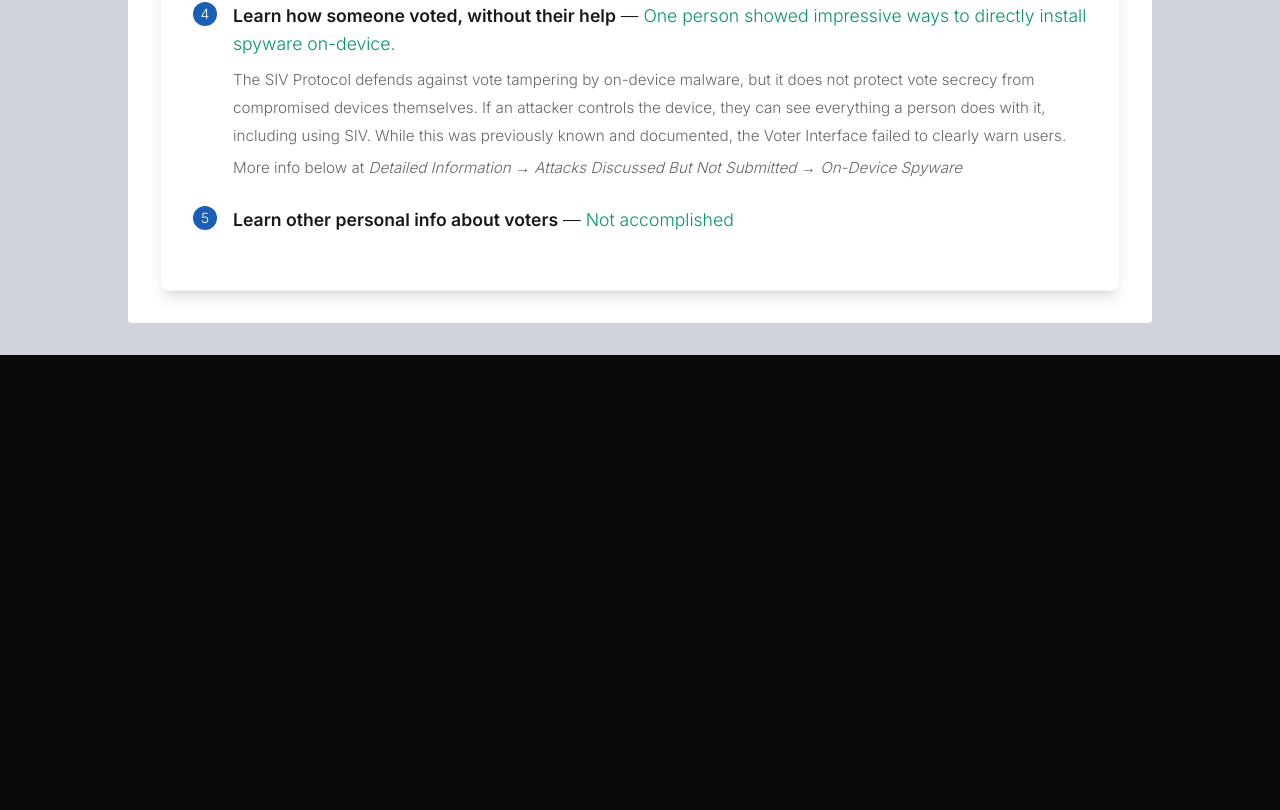
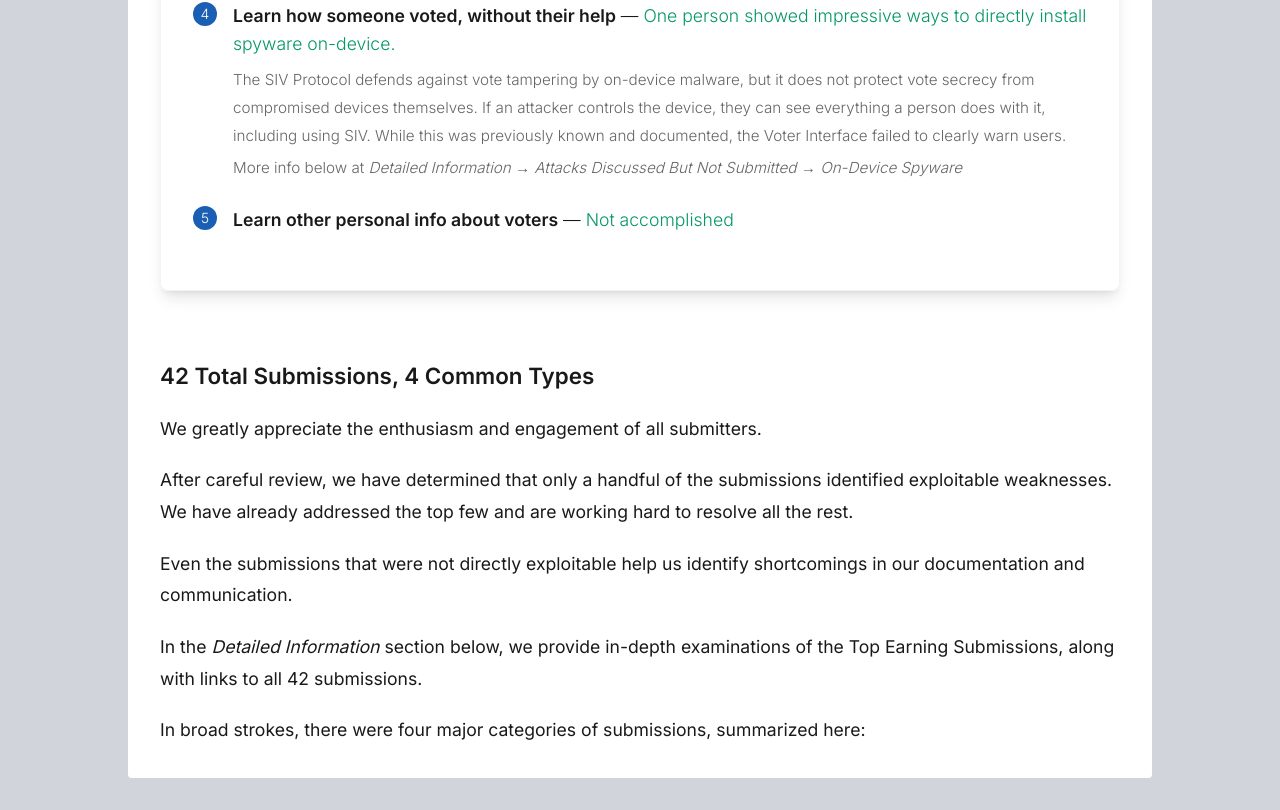
Before and after one commit to siv-org/hack.siv.org, a Next.js app: page /reports/2024defcon in a window 1280 px wide. Shown: the part 2081-2891 px from the top of the page. Before the commit the page ends 2436 px from the top, so only its background shows below. Built offline with nearby package versions, Linux system fonts and the light colour scheme.

Commit message:
Report: Import next 15 lines, already markdown

```diff
--- a/app/reports/2024defcon/content.mdx
+++ b/app/reports/2024defcon/content.mdx
@@ -43,3 +43,18 @@ In August 2024, we were allowed to bring our technology to the [Voting Village](
 We invited security researchers & engineers in-person and online to attempt to find novel vulnerabilities in SIV to:
 
 <AttacksInvitedList />
+
+<br />
+<br />
+
+### 42 Total Submissions, 4 Common Types
+
+We greatly appreciate the enthusiasm and engagement of all submitters.
+
+After careful review, we have determined that only a handful of the submissions identified exploitable weaknesses. We have already addressed the top few and are working hard to resolve all the rest.
+
+Even the submissions that were not directly exploitable help us identify shortcomings in our documentation and communication.
+
+In the _Detailed Information_ section below, we provide in-depth examinations of the Top Earning Submissions, along with links to all 42 submissions.
+
+In broad strokes, there were four major categories of submissions, summarized here:
```
Also changed, not shown: 1 other file (tests, documents, lock files or other folders).
